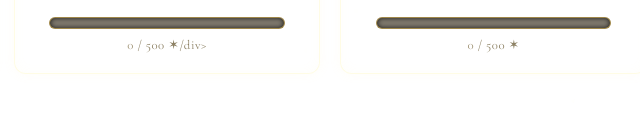
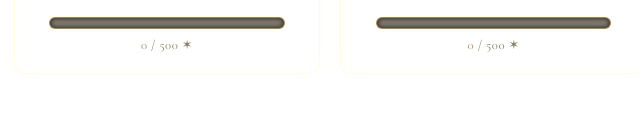
Before and after one commit to GGreyland/fireflies, a plain HTML site: page index.html in a window 1280 px wide. Shown: the part 281-394 px from the top of the page, 473-1113 px from the left. Drawn offline with nearby package versions, Linux system fonts and the light colour scheme.

Commit message:
Update index.html

```diff
--- a/index.html
+++ b/index.html
@@ -269,7 +269,7 @@
                     </div>
 
                     <!-- Надпись под шкалой -->
-                    <div class="points-text"><span>0</span> / 500 ✶/div>
+                    <div class="points-text"><span>0</span> / 500 ✶</div>
                 </td>
 
                 <!-- ================= ЯЧЕЙКА 3 ================= -->
```
